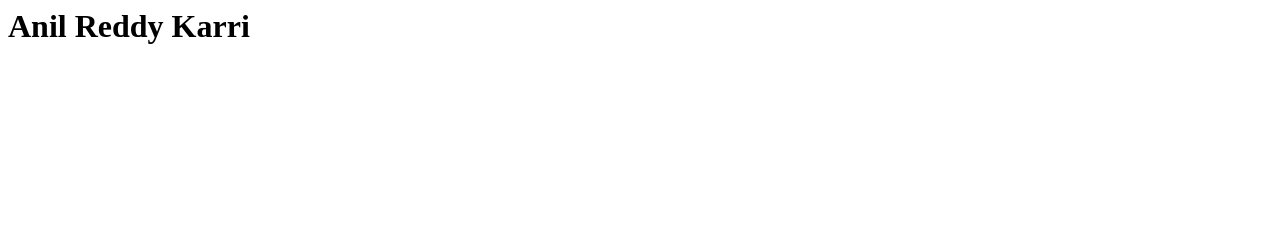
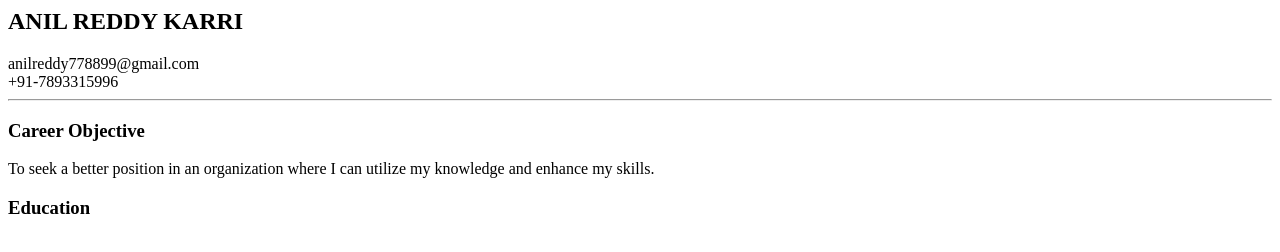
Before and after one commit to AnilReddy729/lb-resume, a plain HTML site: page index.html in a window 1280 px wide. Drawn offline with Linux system fonts and the light colour scheme.

Commit message:
Update index.html

```diff
--- a/index.html
+++ b/index.html
@@ -7,6 +7,18 @@
     </head>
 
     <body>
-        <h1 >Anil Reddy Karri</h1>
+        <h2>ANIL REDDY KARRI</h2>
+
+        <span>anilreddy778899@gmail.com</span>
+        <br>
+        <span>+91-7893315996</span>
+        <hr>
+        <h3>Career Objective</h3>
+        <p>To seek a better position in an organization where I can utilize my knowledge and enhance my skills.</p>
+        <h3>Education</h3>
+        <table>
+
+        </table>
+
     </body>
 </html>
```
